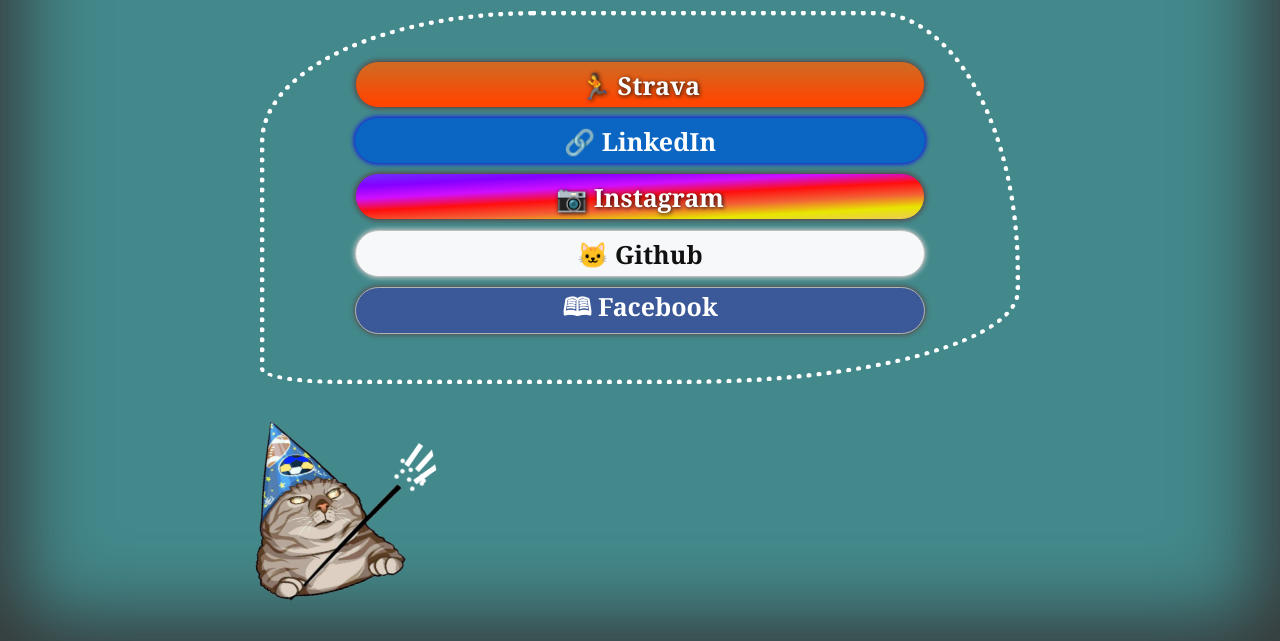
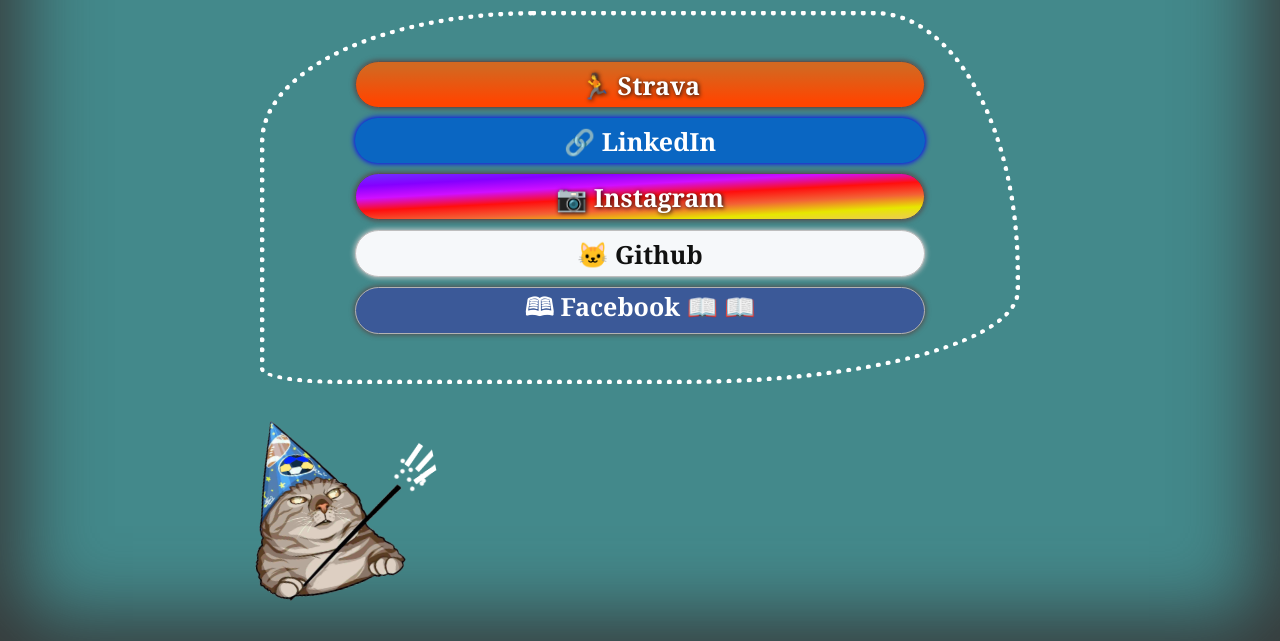
Before and after one commit to tztaras/Linkthegathering, a plain HTML site: page index.html in a window 1280 px wide. Shown: the part 159-800 px from the top of the page. Drawn offline with Linux system fonts and the light colour scheme.

Commit message:
facebook entity

```diff
--- a/index.html
+++ b/index.html
@@ -1 +1 @@
-<!DOCTYPE html><html lang="en"><head><meta charset="UTF-8"><meta name="viewport" content="width=device-width, initial-scale=1.0"><link rel="stylesheet" href="style.css"><link rel="shortcut icon" href="./img/favicon.ico" type="image/x-icon"><title>Link: The Gathering</title></head><body> <div class="wrapper"> <div class="content"><div class="header"><h1>Taras Zadorozhnyi</h1></div><div class="container"><div class="linkblock"> <a href="https://www.strava.com/athletes/62796261"> <div class="link" id="strava">&#127939; Strava</div></a><a href=""> <div class="link" id="lkd">&#x1F517; LinkedIn</div></a><a href="https://www.instagram.com/tz.rs/"> <div class="link" id="insta"> &#128247; Instagram</div></a><a href="https://github.com/tztaras"> <div class="link" id="github">&#x1F431; Github</div></a><a href="https://www.facebook.com/zadorozhnyi.taras"> <div class="link" id="facebook">&#128366; Facebook</div></a></div><div class="photobox"> <div class="cat"> <img src="./img/linkus-maxima.png" alt="" srcset=""></div></div></div></div></div></body></html>
+<!DOCTYPE html><html lang="en"><head><meta charset="UTF-8"><meta name="viewport" content="width=device-width, initial-scale=1.0"><link rel="stylesheet" href="style.css"><link rel="shortcut icon" href="./img/favicon.ico" type="image/x-icon"><title>Link: The Gathering</title></head><body> <div class="wrapper"> <div class="content"><div class="header"><h1>Taras Zadorozhnyi</h1></div><div class="container"><div class="linkblock"> <a href="https://www.strava.com/athletes/62796261"> <div class="link" id="strava">&#127939; Strava</div></a><a href=""> <div class="link" id="lkd">&#x1F517; LinkedIn</div></a><a href="https://www.instagram.com/tz.rs/"> <div class="link" id="insta"> &#128247; Instagram</div></a><a href="https://github.com/tztaras"> <div class="link" id="github">&#x1F431; Github</div></a><a href="https://www.facebook.com/zadorozhnyi.taras"> <div class="link" id="facebook">&#128366; Facebook &#128214; &#x1F4D6;</div></a></div><div class="photobox"> <div class="cat"> <img src="./img/linkus-maxima.png" alt="cat creating spell on links above" srcset=""></div></div></div></div></div></body></html>
```
Also changed, not shown: 1 other file.
